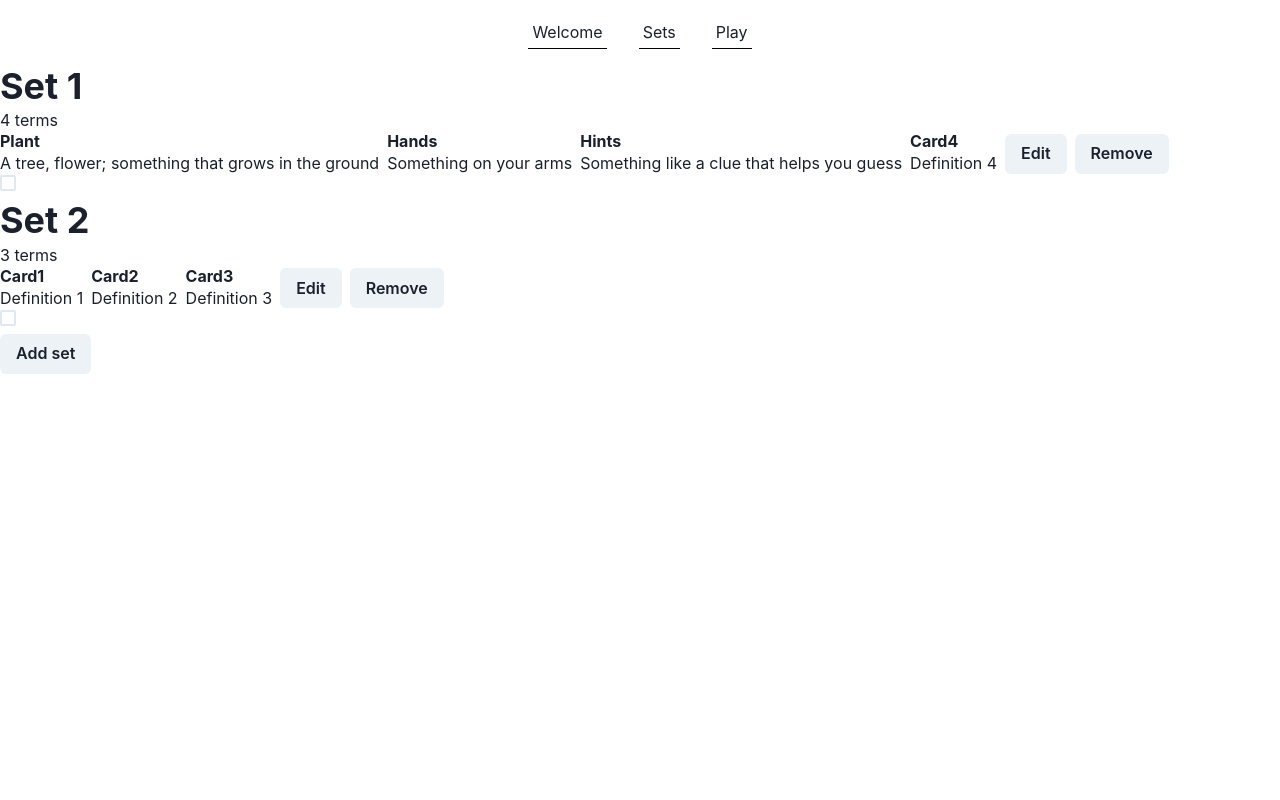
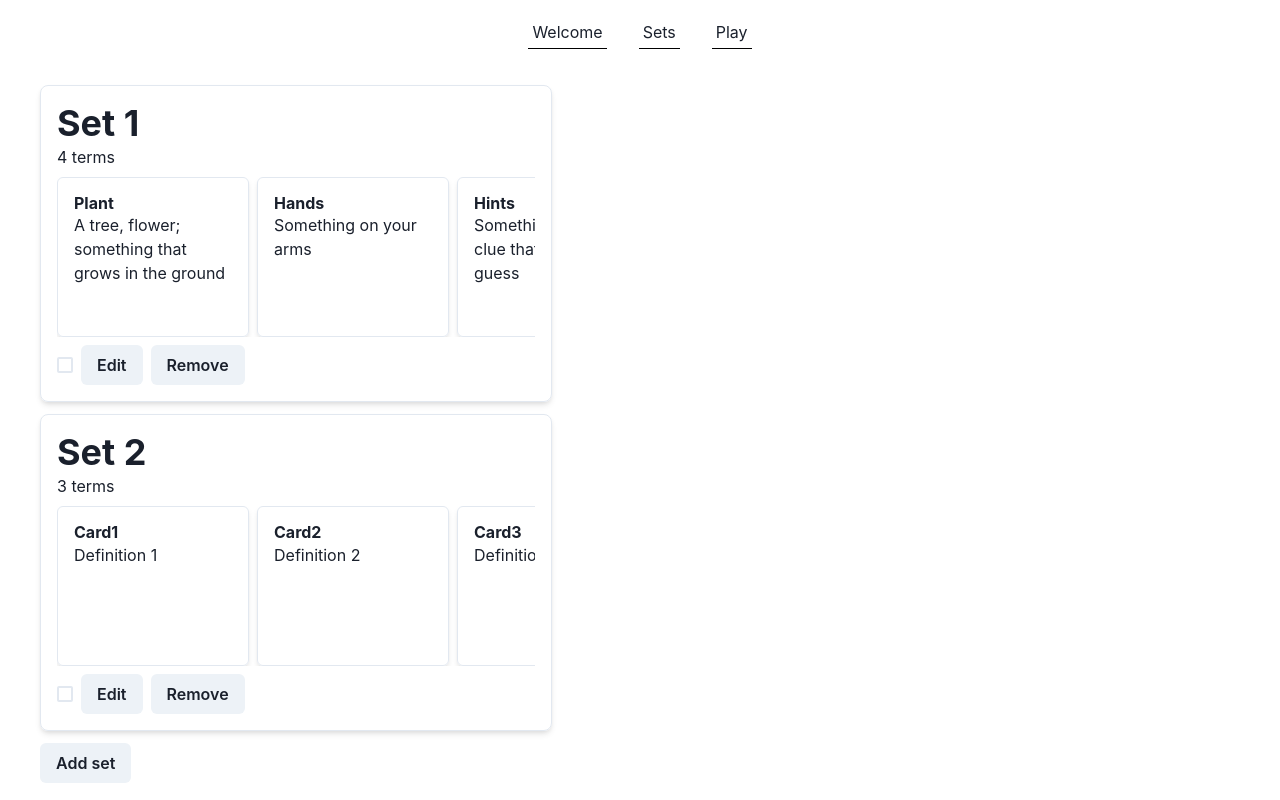
Before and after one commit to nmhossain02/Wordlet-v2, a React (Vite) app: page /sets in a window 1280 px wide. Built offline with nearby package versions, Linux system fonts and the light colour scheme.

Commit message:
Added basic styles

```diff
--- a/src/Components/Game/Round.jsx
+++ b/src/Components/Game/Round.jsx
@@ -1,25 +1,45 @@
-import { Box, HStack, VStack } from "@chakra-ui/react";
+import { Box, Center, HStack, VStack } from "@chakra-ui/react";
 import { useEffect, useRef, useState } from "react";
 import WordleRound from "../../util/WordleRound";
+import { motion, animate } from "framer-motion";
 
 function Round({ gameState, target }) {
-  const Guess = ({ guess }) => {
-    const Letter = ({ letter, color }) => {
+  const lastEntered = useRef(null);
+  const lastDeleted = useRef(null);
+  const lastGuessed = useRef(null);
+  const lastInput = useRef(null);
+  const Guess = ({ guess, index, ...rest }) => {
+    const { current = false } = { ...rest };
+    const Letter = ({ letter, color, index }) => {
       const colorMap = {
         green: "green.500",
         gray: "gray.500",
         yellow: "yellow.500",
       };
+      const anmLetter = current && index === currentIndex.current - 1;
+      const anmBackspace = current && index === currentIndex.current;
       return (
-        <Box bgColor={colorMap[color]} color="white">
+        <Center
+          as={motion.div}
+          w={10}
+          h={10}
+          bgColor={colorMap[color]}
+          color="white"
+          ref={anmLetter ? lastEntered : anmBackspace ? lastDeleted : null}
+        >
           {letter}
-        </Box>
+        </Center>
       );
     };
+    const isLastGuessed = index === round.current.getGuesses().length - 1;
+
     return (
-      <HStack>
+      <HStack
+        as={motion.div}
+        ref={isLastGuessed ? lastGuessed : null}
+      >
         {guess.map((l, index) => (
-          <Letter {...l} key={index} />
+          <Letter {...l} index={index} key={index} />
         ))}
       </HStack>
     );
@@ -28,28 +48,44 @@ function Round({ gameState, target }) {
   const round = useRef(new WordleRound(target));
 
   useEffect(() => {
-    round.current = new WordleRound(target);
-  }, [target])
+    if (target !== round.current.getTarget()) {
+      round.current = new WordleRound(target);
+      setCurrentGuess(emptyGuess());
+    }
+  }, [target]);
 
-  const emptyGuess = Array(target.length).fill({ letter: "-", color: "gray" });
-  const [currentGuess, setCurrentGuess] = useState(emptyGuess);
+  // https://medium.com/geographit/accessing-react-state-in-event-listeners-with-usestate-and-useref-hooks-8cceee73c559
+  const emptyGuess = () =>
+    Array(round.current.getTarget().length).fill({ letter: "", color: "gray" });
+  const [currentGuess, setCurrentGuess] = useState(emptyGuess());
   const currentIndex = useRef(0);
   const currentGuessString = useRef("");
 
   useEffect(() => {
     currentGuessString.current = currentGuess.map((l) => l.letter).join("");
-  }, [currentGuess])
+    if (lastEntered.current && lastInput.current !== "Backspace") {
+      animate(lastEntered.current, { scale: [0.5, 1.0] }, { duration: 0.25 });
+    }
+    else if (lastDeleted.current && lastInput.current === "Backspace") {
+      animate(lastDeleted.current, { opacity: [0.5, 1.0] }, { duration: 0.25 });
+    }
+    else if (lastGuessed.current && lastInput.current === "Enter") {
+      animate(lastGuessed.current, { y: [0, -10, 0], opacity: [0.5, 0.5, 1.0] }, { duration: 0.25 });
+    }
+  }, [currentGuess]);
 
   const keyDownHandler = (event) => {
     if (round.current.getGameWon()) {
       return;
     }
+    lastInput.current = event.key;
     const isAlnum = (x) =>
       (x >= 48 && x <= 57) || (x >= 65 && x <= 90) || (x >= 97 && x <= 122); // from https://stackoverflow.com/questions/34687895/determine-if-a-letter-or-a-number-was-pressed-javascript
 
     let newGuess = {};
     let newIndex = null;
-    if (isAlnum(event.keyCode) && currentIndex.current < target.length) {
+    let maxLength = round.current.getTarget().length;
+    if (isAlnum(event.keyCode) && currentIndex.current < maxLength) {
       newGuess = {
         letter: event.key.toUpperCase(),
         color: "gray",
@@ -61,10 +97,10 @@ function Round({ gameState, target }) {
       if (currentIndex.current < 0) {
         currentIndex.current = 0;
       }
-      newGuess = { letter: "-", color: "gray" };
+      newGuess = { letter: "", color: "gray" };
       newIndex = currentIndex.current;
     } else if (event.key === "Enter") {
-      if (currentIndex.current === target.length) {
+      if (currentIndex.current === maxLength) {
         round.current.enterGuess(currentGuessString.current);
         currentIndex.current = 0;
         setCurrentGuess(emptyGuess);
@@ -89,9 +125,9 @@ function Round({ gameState, target }) {
   return (
     <VStack>
       {round.current.getGuesses().map((g, index) => (
-        <Guess guess={g} key={index} />
+        <Guess guess={g} key={index} index={index} />
       ))}
-      {!round.current.getGameWon() && <Guess guess={currentGuess} />}
+      {!round.current.getGameWon() && <Guess guess={currentGuess} current />}
       <Box>{round.current.getGameWon() && "Correcly guessed!"}</Box>
     </VStack>
   );
--- a/src/Components/Set/index.jsx
+++ b/src/Components/Set/index.jsx
@@ -8,7 +8,14 @@ export default function Set({ set, index }) {
   const { setSets } = useAppConsumer();
 
   const Card = ({ card }) => (
-    <Box>
+    <Box
+      borderRadius="md"
+      borderWidth="1px"
+      p={4}
+      shadow="md"
+      minH="20vh"
+      minW="15vw"
+    >
       <Heading size="sm">{card.term}</Heading>
       {card.definition}
     </Box>
@@ -28,22 +35,47 @@ export default function Set({ set, index }) {
       copy[index].active = !copy[index].active;
       return copy;
     });
-  }
+  };
 
   return (
-    <Box>
+    <Box
+      p={4}
+      borderWidth="1px"
+      borderRadius="lg"
+      mb={3}
+      shadow="md"
+      maxW="40vw"
+    >
       <Heading>{name}</Heading>
       {len + " term" + (len > 1 ? "s" : "")}
-      <HStack>
+      <HStack
+        mt={2}
+        overflowX="auto"
+        spacing={2}
+        sx={{
+          "&::-webkit-scrollbar": {
+            width: "4px",
+          },
+          "&::-webkit-scrollbar-track": {
+            width: "6px",
+          },
+          "&::-webkit-scrollbar-thumb": {
+            background: "lightgrey",
+            borderRadius: "24px",
+          },
+        }}
+      >
         {cards.map((card, i) => (
           <Card card={card} key={i} />
         ))}
+      </HStack>
+      <HStack mt={2}>
+        <Checkbox onChange={toggleActiveMaker(index)} isChecked={active} />
         <Button>
           <RouteLink to={index.toString()}>Edit</RouteLink>
         </Button>
         <Button onClick={removeHandlerMaker(index)}>Remove</Button>
       </HStack>
-      <Checkbox onChange={toggleActiveMaker(index)} isChecked={active} />
     </Box>
   );
 }
--- a/src/routes/App.jsx
+++ b/src/routes/App.jsx
@@ -1,6 +1,7 @@
 import { Outlet, useLocation } from "react-router-dom";
 import Navbar from "../Components/Navbar";
 import Welcome from "./Welcome";
+import { Box } from "@chakra-ui/react";
 
 function App() {
   const { pathname } = useLocation();
@@ -8,7 +9,7 @@ function App() {
   return (
     <>
       <Navbar />
-      {pathname === "/" ? <Welcome /> : <Outlet />}
+      <Box mt={5} mr={10} ml={10}>{pathname === "/" ? <Welcome /> : <Outlet />}</Box>
     </>
   );
 }
--- a/src/routes/Welcome.jsx
+++ b/src/routes/Welcome.jsx
@@ -1,3 +1,12 @@
+import { Box, Heading } from "@chakra-ui/react";
+
 export default function Welcome() {
-    return "Welcome"
+    return <>
+        <Heading mb="3">
+            Welcome to Wordlet!
+        </Heading>
+        <Box maxW="40vw">
+            Wordlet is a mix between quizlet and wordle; instead of practicing your flashcards, you play rounds of Wordle trying to guess what the term is. This app was made using React and Chakra UI.
+        </Box>
+    </>
 }
--- a/src/routes/play/index.jsx
+++ b/src/routes/play/index.jsx
@@ -17,6 +17,7 @@ export default function PlayPage() {
         .filter((set) => set.active)
         .reduce((acc, set) => acc.concat(set.cards), [])
     );
+    console.log(cards[currentCardIndex]);
   }, [sets, currentCardIndex]);
 
   useEffect(() => {
@@ -24,8 +25,6 @@ export default function PlayPage() {
       cards.length == 0 ? 0 : mod(prev, cards.length)
     );
   }, [cards]);
-
-  const roundElement = useRef();
 
   const indexChanger = (direction) => (event) => {
     setCurrentCardIndex(mod((currentCardIndex + direction), cards.length));
@@ -40,7 +39,7 @@ export default function PlayPage() {
         <Button onClick={indexChanger(+1)}> next </Button>
       </HStack>
       Definition: {cards[currentCardIndex].definition}
-      <Round ref={roundElement} target={cards[currentCardIndex].term} gameState={""}/>
+      <Round target={cards[currentCardIndex].term} gameState={""}/>
     </>
   ) : (
     "no sets are active"
--- a/src/util/WordleRound.js
+++ b/src/util/WordleRound.js
@@ -55,4 +55,5 @@ export default class WordleRound {
     }
     getGuesses() { return this.guesses; }
     getGameWon() { return this.gameWon; }
+    getTarget() { return this.target; }
 }
```
